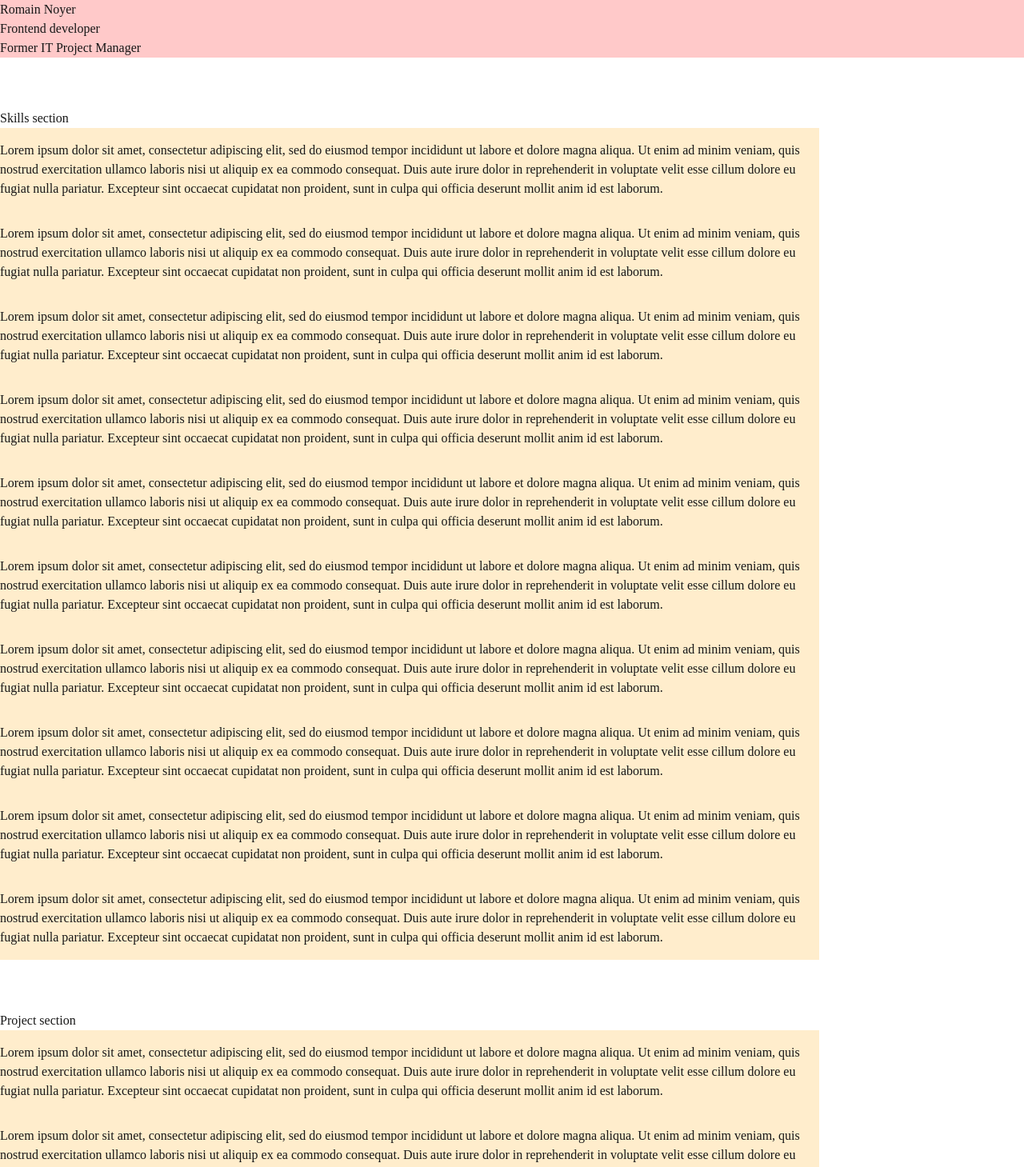
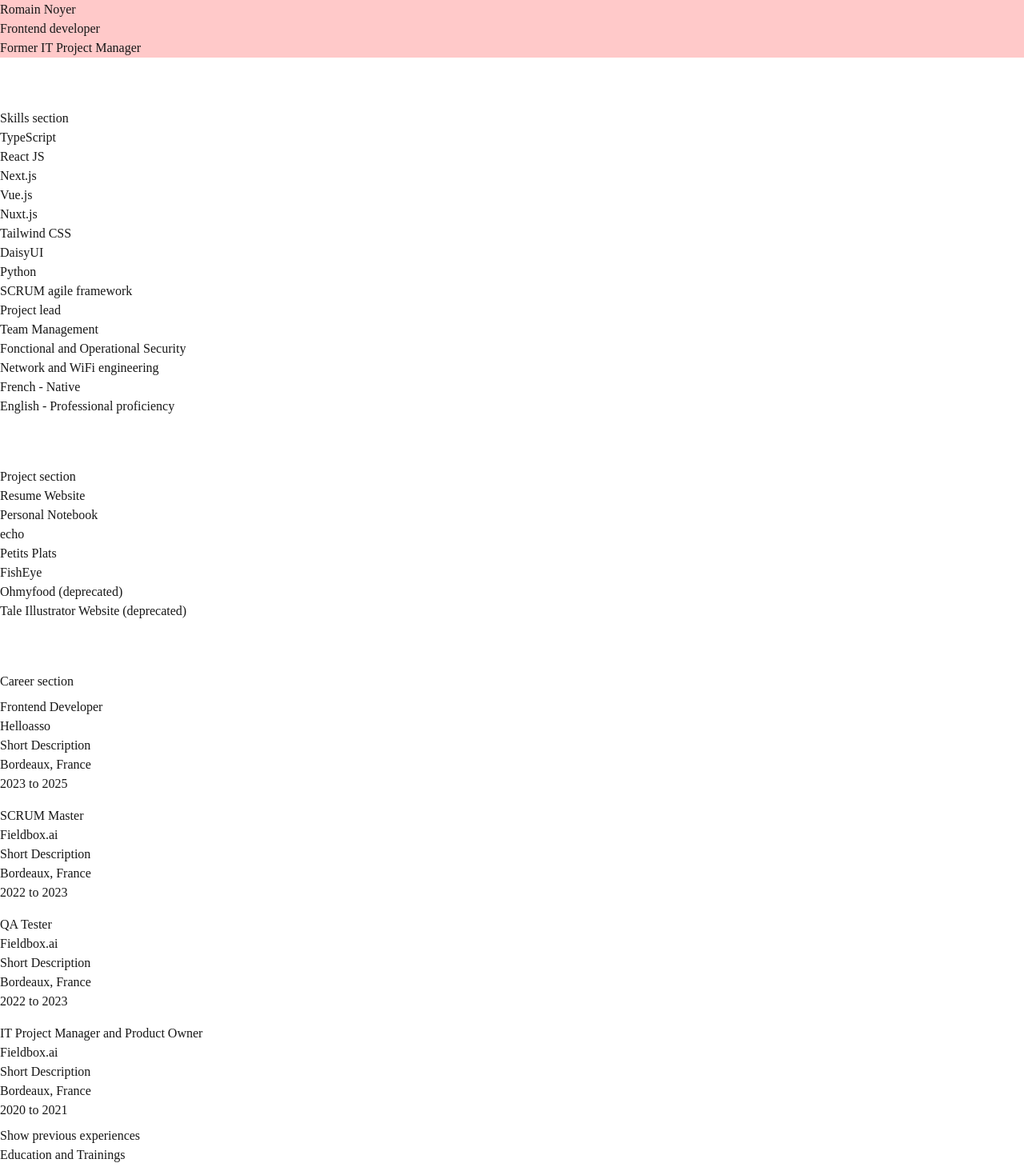
Before and after one commit to rnoyer/webresume, a Next.js app: page / in a window 1280 px wide. Shown: the top 1459 px of the page at 80% size. Built offline with nearby package versions, Linux system fonts and the light colour scheme; a web font is replaced by a local one.

Commit message:
Refactor career, projects, and skills sections for improved structure and readability

```diff
--- a/app/components/SectionCareer.tsx
+++ b/app/components/SectionCareer.tsx
@@ -1,16 +1,54 @@
-import type { CareerData } from "../types"
-import Lorem from "./Lorem"
+import Link from "next/link";
+import type { Job, CareerData } from "../types"
+import { useState } from "react";
 
 type CareerProps = {
     CareerData?: CareerData;
 }
 
-export default function Career({CareerData}:CareerProps) {
+function JobListItems({ job }: { job: Job }) {
+    return (
+        <ul className="py-2">
+            <li>{job.role}</li>
+            <li>{job.company}</li>
+            <li>{job.description}</li>
+            <li>{job.location}</li>
+            <li>{job.timeframe}</li>
+        </ul>
+    )
+}
+
+function JobUList({ jobs }: { jobs: CareerData }) {
+    return (
+        <>
+            {
+                jobs?.map((job, index) => {
+                    return (<JobListItems key={index} job={job} />)
+                })
+            }
+        </>
+    )
+}
+
+export default function Career({ CareerData }: CareerProps) {
+    const [displayPrevious, setDisplayPrevious] = useState<boolean>(false)
+
     if (!CareerData) return null;
+
+    const recentJobs = CareerData.filter(job => job.recent)
+    const oldJobs = CareerData.filter(job => !job.recent)
+
+    function toggleDisplay() {
+        setDisplayPrevious(!displayPrevious)
+    }
 
     return (
         <div id="section-career" className="section">
             <p>Career section</p>
-            <Lorem />
+            <JobUList jobs={recentJobs} />
+            <Link href={"/"} scroll={false} onClick={toggleDisplay}>
+                {displayPrevious ? "Hide previous experiences" : "Show previous experiences"}
+            </Link>
+            {displayPrevious && <JobUList jobs={oldJobs} />}
         </div>)
 }
--- a/app/components/SectionProjects.tsx
+++ b/app/components/SectionProjects.tsx
@@ -2,15 +2,24 @@ import { ProjectData } from "../types"
 import Lorem from "./Lorem"
 
 type ProjectsProps = {
-    ProjectData?:ProjectData
+    ProjectData?: ProjectData
 }
 
-export default function Projects({ProjectData}: ProjectsProps) {
+export default function Projects({ ProjectData }: ProjectsProps) {
     if (!ProjectData) return null
     return (
         <div id="section-projects" className="section">
-            <p>Project section</p>
-            <Lorem />
+            <h2>Project section</h2>
+            <ul>
+                {ProjectData.map((project, index) => {
+                    const concatenated = project.deprecated ? `${project.title} (deprecated)` : `${project.title}`
+                    return (
+                        <li key={index}>{concatenated}</li>
+                    )
+                }
+
+                )}
+            </ul>
         </div>
     )
 }
--- a/app/components/SectionSkills.tsx
+++ b/app/components/SectionSkills.tsx
@@ -1,16 +1,29 @@
 import { SkillData } from "../types"
-import Lorem from "./Lorem"
 
 type SkillProps = {
     SkillData?: SkillData;
 }
 
-export default function Skills( {SkillData}: SkillProps) {
+export default function Skills({ SkillData }: SkillProps) {
     if (!SkillData) return null
     return (
         <div id="section-skills" className="section">
-            <p>Skills section</p>
-            <Lorem />
+            <h2>Skills section</h2>
+            <ul>
+                {SkillData.dev_skills?.map((skill, index) => (
+                    <li key={index}>{skill}</li>
+                ))}
+            </ul>
+            <ul>
+                {SkillData.previous_experience_skills?.map((skill, index) => (
+                    <li key={index}>{skill}</li>
+                ))}
+            </ul>
+            <ul>
+                {SkillData.languages?.map((language, index) => (
+                    <li key={index}>{language.language} - {language.level}</li>
+                ))}
+            </ul>
         </div>
     )
 }
```
Also changed, not shown: app/page.tsx (+9 -10 lines), app/types.ts (+5 -3 lines).
